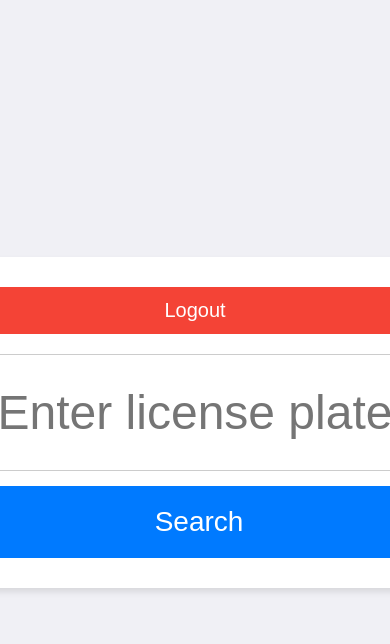
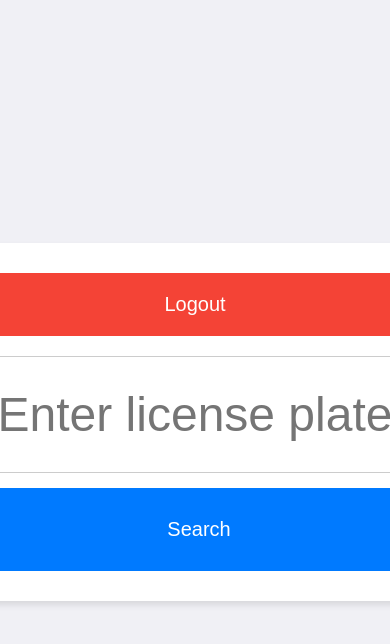
Before and after one commit to 0niiwiK/djandoWebProject, a Django app: page / in a window 390 px wide; the page is wider, and only the part inside the window is pictured. Shown: the top 644 px of that part. Run offline with Django 4.2, Linux system fonts and the light colour scheme; the visitor is signed in with stand-in values (Sample User, id 1).

Commit message:
Added almost all

```diff
--- a/myproject/carapp/templates/carapp/search.html
+++ b/myproject/carapp/templates/carapp/search.html
@@ -120,36 +120,6 @@
         .results-container button:active {
             transform: scale(0.95);
         }
-        @media (max-width: 600px) {
-            .search-container div {
-                padding: 20px;
-                max-width: 90%;
-            }
-
-            .container h1 {
-                font-size: 32px;
-            }
-
-            .search-container input[type="text"], {
-                padding: 20px 0px;
-                font-size: 18px;
-            }
-
-            .search-container button {
-                padding: 20px 15px;
-                font-size: 28px;
-            }
-
-            .results-container button {
-                padding: 15px 15px;
-                font-size: 28px;
-            }
-
-            .logout-container form button {
-                padding: 12px 15px;
-                font-size: 20px;
-            }
-        }
     </style>
 </head>
 <body>
```
